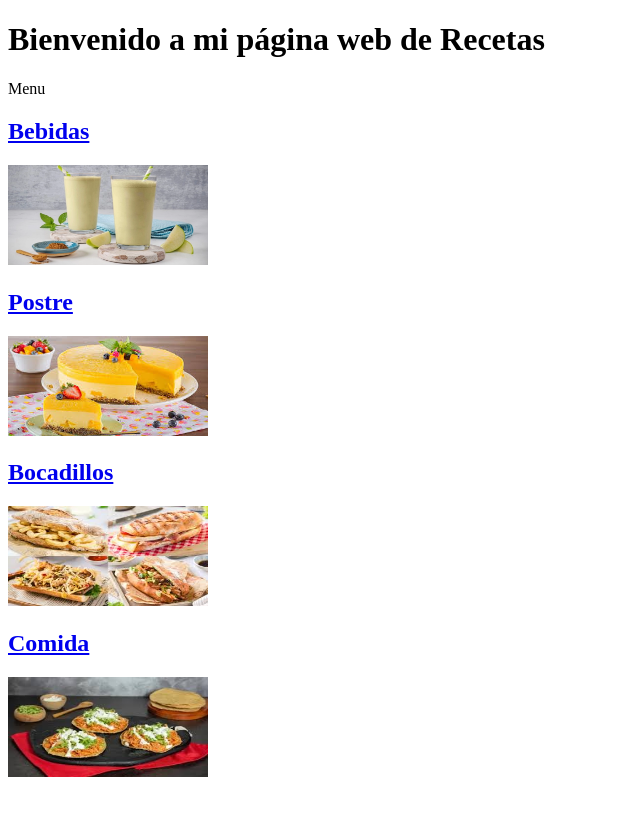
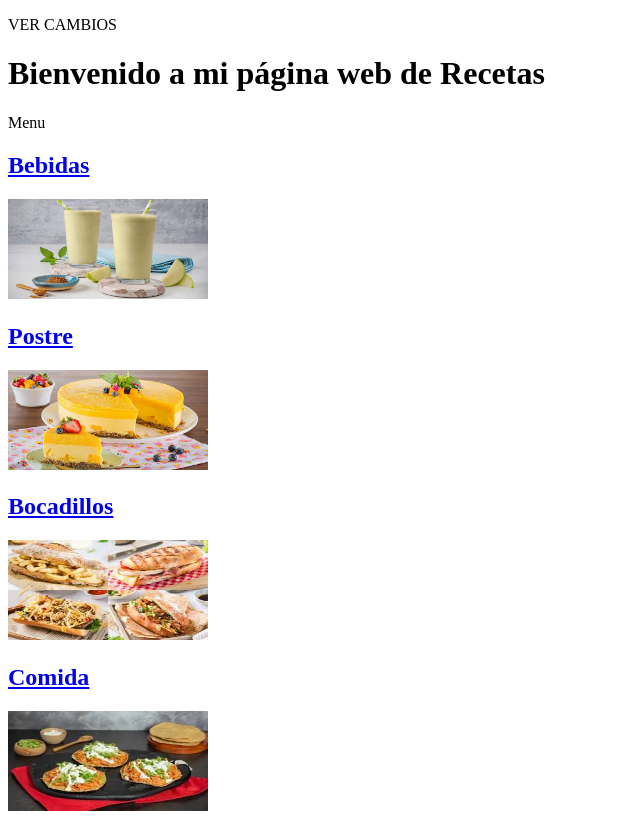
Before and after one commit to vl2509745-jpg/recetasnuev, a plain HTML site: page index.html in a window 1280 px wide. Shown: the whole page, without its empty margins (0-640 px from the left). Before the commit the page ends 800 px from the top, so only its background shows below. Drawn offline with Linux system fonts and the light colour scheme.

Commit message:
cambiosnue

```diff
--- a/index.html
+++ b/index.html
@@ -6,6 +6,7 @@
     <title>Document</title>
 </head>
 <body>
+    <p>VER CAMBIOS </p>
     <h1>Bienvenido a mi página web de Recetas</h1>
     <p>Menu</p>
     <h2><a href="bebidas.html"> Bebidas</a></h2>
@@ -18,4 +19,5 @@
     <img src="com.jpg" alt="Imagen rota" width="200" height="100">
 
 </body>
+
 </html>
```
